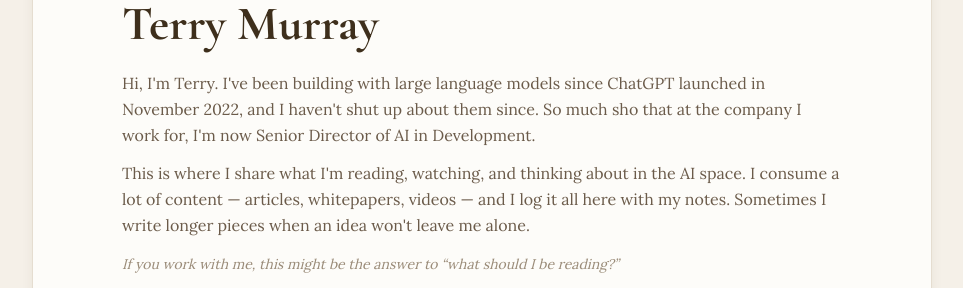
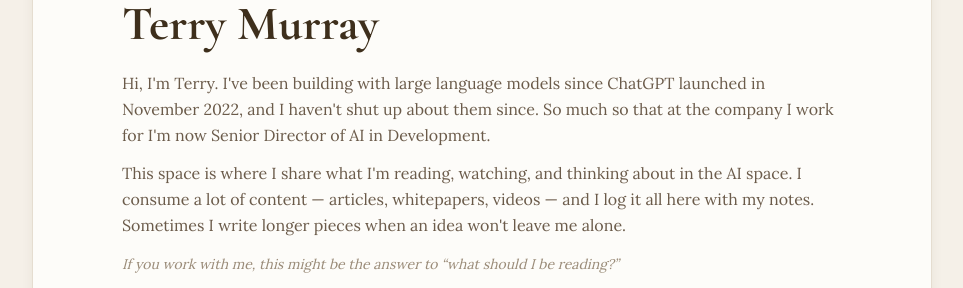
Before and after one commit to tpcmurray/tmdotcom, a Next.js app: page / in a window 1280 px wide. Shown: the part 167-455 px from the top of the page, without its empty margins (158-1121 px from the left). Built offline with nearby package versions, Linux system fonts and the light colour scheme; no server answers; the database is empty.

Commit message:
fix: correct phrasing in personal description on homepage

```diff
--- a/src/app/page.tsx
+++ b/src/app/page.tsx
@@ -12,10 +12,10 @@ export default function HomePage() {
           <p>
             Hi, I'm Terry. I&apos;ve been building with large language models since
             ChatGPT launched in November 2022, and I haven&apos;t shut up about them since.
-            So much sho that at the company I work for, I'm now Senior Director of AI in Development.
+            So much so that at the company I work for I'm now Senior Director of AI in Development.
           </p>
           <p>
-            This is where I share what I&apos;m reading, watching, and thinking
+            This space is where I share what I&apos;m reading, watching, and thinking
             about in the AI space. I consume a lot of content — articles,
             whitepapers, videos — and I log it all here with my notes. Sometimes
             I write longer pieces when an idea won&apos;t leave me alone.
```
